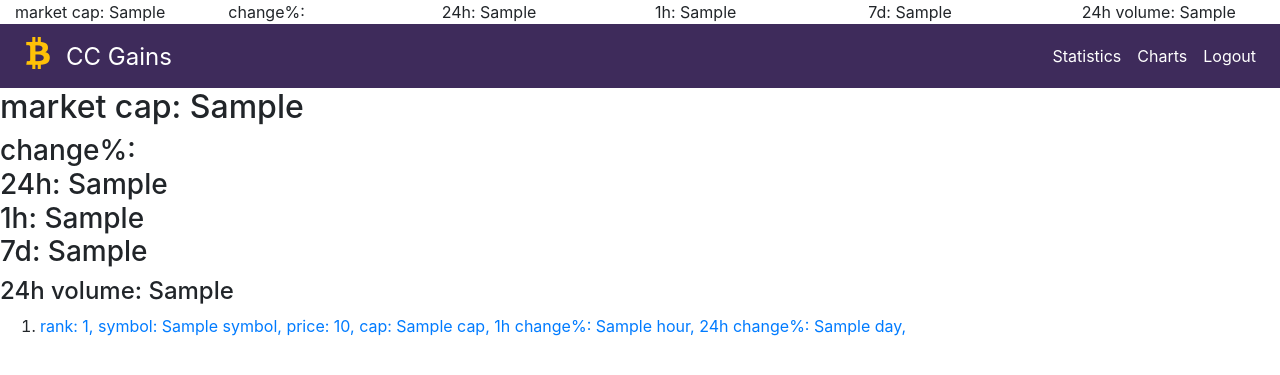
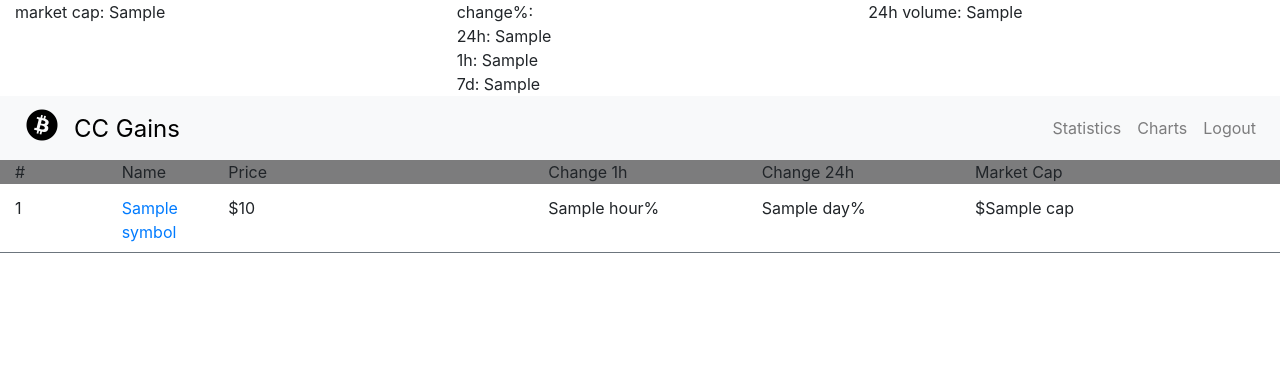
Before and after one commit to noodlegg/CCGains, a Django app: template ccgains_project/crypto/templates/crypto/index.html in a window 1280 px wide. Shown: the top 375 px of the page. Run offline with Django 3.2, Linux system fonts and the light colour scheme; the template is opened without the code that fills it: most values are stand-ins (such as "Sample title", 1, 10 or a date in 2020); some libraries are stand-ins or nearby versions.

Commit message:
main page
70% done

```diff
--- a/ccgains_project/crypto/static/css/style.css
+++ b/ccgains_project/crypto/static/css/style.css
@@ -1,34 +1,35 @@
 
 .navbar{
-  color:white;
+  color:black;
 }
 .fab{
   font-size: 2rem;
   padding-right:1rem;
-  color: #FFC107;
+  color: black;
   }
-.navbar-brand{
+
+  .navbar-brand{
   font-size: 1.5rem;
 }
 
 .navbar-custom {
-  background-color: #3E2B5B;
+  background-color: #F8F9FA;
 }
 /* change the brand and text color */
 .navbar-custom .navbar-brand,
 .navbar-custom .navbar-text {
-  color: white;
+  color: #7C7C7D;
 }
 /* change the link color */
 .navbar-custom .navbar-nav .nav-link {
-  color: white;
+  color: #7C7C7D;
 }
 /* change the color of active or hovered links */
 .navbar-custom .nav-item.active .nav-link,
 .navbar-custom .nav-item:hover .nav-link {
-  color: #FFC107;
+  color: #4A4A4B;
 }
 
 .navbar-toggler-icon{
-  color:white;
+  color:#4A4A4B;
 }
--- a/ccgains_project/crypto/templates/crypto/index.html
+++ b/ccgains_project/crypto/templates/crypto/index.html
@@ -24,31 +24,32 @@
 <body>
     <div class="container-fluid">
         <div class="row">
-            <div class="col-2">
+            <div class="col">
                 market cap: {{market_cap.market_cap}}
             </div>
-            <div class="col-2">
+            <div class="col">
+                <div class="col">
                     change%:
                 </div>
-            <div class="col-2">
+                <div class="col">
                     24h: {{market_cap.change.24h}}
                 </div>
-            <div class="col-2">
+                <div class="col">
                     1h: {{market_cap.change.1h}}
                 </div>
-            <div class="col-2">
+                <div class="col">
                     7d: {{market_cap.change.7d}}
                 </div>
-
-            <div class="col-2">
+            </div>
+            <div class="col">
                 24h volume: {{market_cap.24h_volume}}
             </div>
         </div>
     </div>
 
-    <nav class="navbar navbar-expand-sm navbar-custom sticky-top">
+    <nav class="navbar navbar-expand-sm navbar-custom">
 
-        <a class="navbar-brand" style="margin-left: 10px;"><i class="fab fa-btc"></i>CC Gains</a>
+        <a class="navbar-brand" style="margin-left: 10px;"><i class="fab fa-bitcoin" ></i>CC Gains</a>
 
         <button class="navbar-toggler " data-toggle="collapse" data-target="#navbarcollapse">
             <i class="fa fa-bars fa-lg text-white"></i>
@@ -70,30 +71,71 @@
         </div>
     </nav>
 
-    <h2>market cap: {{market_cap.market_cap}}<br></h2>
-    <h3>
-        change%: <br>
-        24h: {{market_cap.change.24h}} <br>
-        1h: {{market_cap.change.1h}} <br>
-        7d: {{market_cap.change.7d}}
-    </h3>
-    <h4>24h volume: {{market_cap.24h_volume}}</h4>
+    <div class="container-fluid sticky-top mb-1" style="background-color: #7C7C7D">
+        <div class="row">
+            <div class="col-1 col-md-1">
+                #
+            </div>
+            <div class="col-2 col-md-1">
+                Name
 
+
+            </div>
+            <div class="col-4 col-md-3">
+                Price
+
+            </div>
+            <div class="col-3 col-md-2">
+                Change 1h
+
+            </div>
+            <div class="col-2 col-md-2">
+                Change 24h
+
+            </div>
+            <div class="col-md-3 d-none d-md-block">
+                Market Cap
+
+            </div>
+        </div>
+    </div>
     {% if top_coin_list %}
-    <ol>
     {% for coin_rank, coin_info in top_coin_list.items %}
-        <li>
+    <div class="container-fluid py-2 border-bottom border-secondary">
+        <div class="row">
+            <div class="col-1 col-md-1">
+                {{coin_rank}}
+            </div>
+            <div class="col-2 col-md-1">
                 <a href="{% url 'crypto:detail' coin_symbol=coin_info.symbol %}">
-                rank: {{coin_rank}},
-                symbol: {{coin_info.symbol}},
-                price: {{coin_info.price}},
-                cap: {{coin_info.cap}},
-                1h change%: {{coin_info.change.hour}},
-                24h change%: {{coin_info.change.day}},
+                    {{coin_info.symbol}}
                 </a>
-        </li>
+
+
+            </div>
+            <div class="col-4 col-md-3">
+                ${{coin_info.price}}
+
+            </div>
+
+            <div class="col-3 col-md-2">
+                {{coin_info.change.hour}}%
+
+            </div>
+            <div class="col-2 col-md-2">
+                {{coin_info.change.day}}%
+
+            </div>
+            <div class="col-md-3 d-none d-md-block">
+                ${{coin_info.cap}}
+
+            </div>
+            <hr>
+
+        </div>
+    </div>
+</button>
     {% endfor %}
-    </ol>
     {% else %}
     <p>No coins available</p>
     {% endif %}
```
Also changed, not shown: ccgains_project/db.sqlite3. Lines whose indentation alone changed are shown as unchanged.
